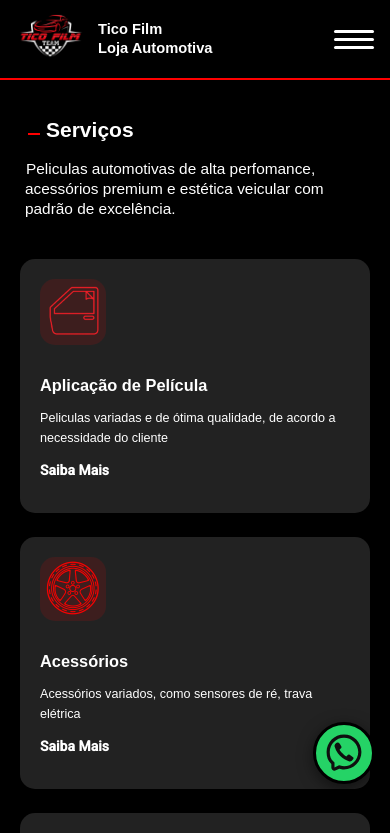
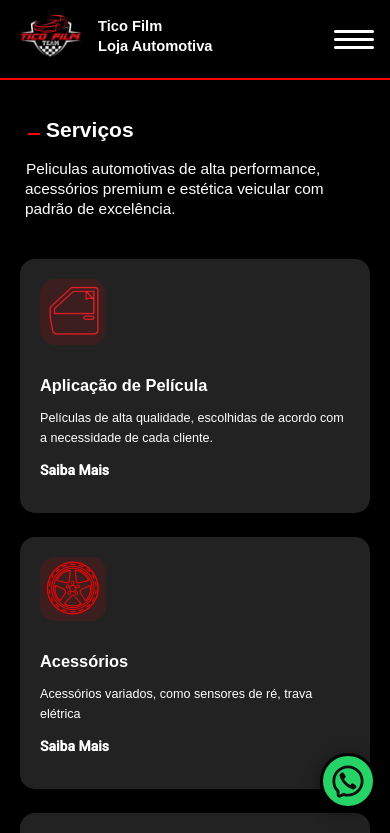
Before and after one commit to MurilloRigaud/LandingPage, an Angular app: page /servicos in a window 390 px wide. Shown: the top 833 px of the page. Built offline with nearby package versions, Linux system fonts and the light colour scheme; a web font is replaced by a local one.

Commit message:
Lapidando o site

```diff
--- a/src/app/app.html
+++ b/src/app/app.html
@@ -1,5 +1,3 @@
-<div class="app">
-  <!-- Botão flutuante do WhatsApp -->
 <a
   class="whatsapp-flutuante"
   href="https://wa.me/5577981166684"
@@ -7,12 +5,17 @@
   rel="noopener noreferrer"
   aria-label="Fale conosco pelo WhatsApp"
 >
-  <span class="whatsapp-icone"><img src="iconeWhat.svg" alt="Whatsaap"></span>
+  <img src="iconeWhat.svg" alt="">
 </a>
+
+<div class="app">
+
   <app-header></app-header>
 
   <main>
     <router-outlet></router-outlet>
   </main>
+
   <app-footer></app-footer>
+
 </div>
--- a/src/app/components/header/header.scss
+++ b/src/app/components/header/header.scss
@@ -23,7 +23,7 @@
 }
 
 .texto {
-  padding: 0 0 0 12px;
+  padding: 0 0 5px 12px;
   line-height: 1.3;
 
   h1 {
@@ -67,7 +67,6 @@
   }
 }
 
-/* Menu — em coluna, escondido por padrão no mobile */
 nav {
   display: none;
   flex-direction: column;
@@ -87,9 +86,7 @@ nav {
   }
 }
 
-/* ===================================
-   TABLET / DESKTOP
-=================================== */
+
 @media (min-width: 900px) {
   .cabecalho {
     height: 103px;
--- a/src/app/components/pages/quem-somos/quem-somos.html
+++ b/src/app/components/pages/quem-somos/quem-somos.html
@@ -1,7 +1,7 @@
 <div class="container">
   <div class="header">
     <div class="texto">
-      <p><span class="material-symbols-outlined icone-minimizar"> minimize</span>Quem somos</p>
+      <p id="titulo"><span class="material-symbols-outlined icone-minimizar"> minimize</span>Quem somos</p>
       <h1>
         Mais que uma loja,<span style="color: red"> <br />somos apaixonados por carros</span>
       </h1>
--- a/src/app/components/pages/quem-somos/quem-somos.scss
+++ b/src/app/components/pages/quem-somos/quem-somos.scss
@@ -1,11 +1,5 @@
 .container {
-  padding-top: 20px;
-}
-
-h1 {
-  font-size: clamp(1.8em, 6vw, 3.4em);
-  line-height: 1.15;
-  padding-bottom: 15px;
+  padding-top: 12px;
 }
 
 .header {
@@ -20,12 +14,22 @@ h1 {
   line-height: 1.6;
   padding: 20px;
 
+  h1 {
+  font-size: clamp(1.8em, 6vw, 3.4em);
+  line-height: 1.15;
+  padding-bottom: 15px;
+  padding-left: 5px;
+}
+
   h3 {
     padding-bottom: 15px;
     cursor: pointer;
   }
   p {
     padding: 5px;
+  }
+  #titulo{
+    padding-bottom: 12px;
   }
 }
 
@@ -89,9 +93,6 @@ h1 {
   color: red;
 }
 
-/* ===================================
-   TABLET / DESKTOP
-=================================== */
 @media (min-width: 900px) {
   .header {
     flex-direction: row;
@@ -101,6 +102,10 @@ h1 {
   .texto {
     width: 80%;
     line-height: 35px;
+
+    h1{
+      padding-left: 10px;
+    }
   }
 
   .imagem-header {
@@ -113,4 +118,5 @@ h1 {
     aspect-ratio: auto;
     height: 420px;
   }
+
 }
--- a/src/app/components/pages/servicos/pagina-servico/pagina-servico.html
+++ b/src/app/components/pages/servicos/pagina-servico/pagina-servico.html
@@ -2,10 +2,7 @@
   <div class="header">
     <div class="texto">
       <h3><a routerLink="/servicos"> ⬅ Voltar para serviços</a></h3>
-      <p>
-        <span class="material-symbols-outlined icone-minimizar" translate="no"> minimize</span
-        >{{ servico.categoria }}
-      </p>
+
       <h1>
         {{ servico.titulo }} <span style="color: red"> <br />{{ servico.tituloDestaque }}</span>
       </h1>
--- a/src/app/components/pages/servicos/pagina-servico/pagina-servico.scss
+++ b/src/app/components/pages/servicos/pagina-servico/pagina-servico.scss
@@ -87,7 +87,11 @@ h1 {
     grid-template-columns: repeat(auto-fit, minmax(170px, 1fr));
   }
 }
-
+.texto{
+  h1{
+    padding-left: 3px;
+  }
+}
 #caixa-introducao {
   text-indent: 3px;
 
@@ -213,3 +217,87 @@ h1 {
     transform: none;
   }
 }
+@media (max-width: 699px) {
+  .sessao-1 {
+    display: grid;
+    grid-template-columns: repeat(2, minmax(0, 1fr));
+    gap: 12px;
+
+    padding: 20px 12px;
+    border-bottom: none;
+  }
+
+  /* Introdução ocupa toda a largura */
+  #caixa-introducao {
+    grid-column: 1 / -1;
+
+    border: none;
+    padding: 0 4px 16px;
+    margin-bottom: 4px;
+
+    background: transparent;
+  }
+
+  #caixa-introducao p {
+    font-size: 0.75rem;
+    text-transform: uppercase;
+    letter-spacing: 0.5px;
+  }
+
+  #caixa-introducao h2 {
+    font-size: clamp(1.5rem, 7vw, 2rem);
+    line-height: 1.15;
+    padding-top: 8px;
+  }
+
+  /* Cards dos benefícios */
+  .sessao-1 .cards:not(#caixa-introducao) {
+    min-width: 0;
+
+    padding: 16px 14px 18px;
+
+    background: #0c0c0c;
+    border: 1px solid #292929;
+    border-radius: 12px;
+
+    line-height: 1.4;
+  }
+
+  .sessao-1 .cards:not(#caixa-introducao) .material-symbols-outlined {
+    display: inline-flex;
+    align-items: center;
+    justify-content: center;
+
+    width: 42px;
+    height: 42px;
+
+    margin-bottom: 10px;
+    padding: 0;
+
+    border-radius: 10px;
+
+    background: rgba(255, 0, 0, 0.08);
+    border: 1px solid rgba(255, 0, 0, 0.25);
+
+    color: red;
+    font-size: 26px;
+  }
+
+  .sessao-1 .cards:not(#caixa-introducao) h3 {
+    padding: 0;
+    margin: 0 0 8px;
+
+    font-size: 0.95rem;
+    line-height: 1.25;
+  }
+
+  .sessao-1 .cards:not(#caixa-introducao) p {
+    padding: 0;
+    margin: 0;
+
+    font-size: 0.78rem;
+    line-height: 1.45;
+
+    color: #bdbdbd;
+  }
+}
--- a/src/app/components/pages/servicos/servicos.html
+++ b/src/app/components/pages/servicos/servicos.html
@@ -1,14 +1,14 @@
 <div class="Servicos">
   <div class="header">
     <h1><span class="material-symbols-outlined icone-minimizar">minimize</span>Serviços</h1>
-    <p>Peliculas automotivas de alta perfomance, acessórios premium e estética veicular com padrão de excelência.</p>
+    <p>Peliculas automotivas de alta performance, acessórios premium e estética veicular com padrão de excelência.</p>
   </div>
 
   <div class="container">
       <nav class="cards" id="caixa1">
         <img src="Logo pelicula.png" alt="Logo Pelicula">
        <h3>Aplicação de Película</h3>
-        <p>Peliculas variadas e de ótima qualidade, de acordo a necessidade do cliente</p>
+        <p>Películas de alta qualidade, escolhidas de acordo com a necessidade de cada cliente.</p>
         <a routerLink="/servicos/peliculas">Saiba Mais</a>
       </nav>
       <nav class="cards" id="caixa2">
@@ -20,7 +20,7 @@
       <nav class="cards" id="caixa3">
         <img src="Logo rastreador.png" alt="Logo rastreador">
         <h3>Rastreadores</h3>
-        <p>Quer garantir a segurança do seu carro, também trabalhamos com rastreadores</p>
+        <p>Mais segurança e controle para o seu veículo com rastreamento em tempo real.</p>
         <a routerLink="/servicos/rastreadores">Saiba Mais</a>
       </nav>
        <nav class="cards" id="caixa4">
--- a/src/styles.scss
+++ b/src/styles.scss
@@ -1,8 +1,7 @@
 @use '@angular/material' as mat;
 
 html {
-  overflow-x: hidden;
-  @include mat.theme(
+@include mat.theme(
     (
       color: (
         primary: mat.$azure-palette,
@@ -23,7 +22,7 @@ body {
 
   margin: 0;
   width: 100%;
-  overflow-x: hidden;
+  overflow-x: clip;
 }
 
 img {
@@ -60,7 +59,7 @@ a {
 a:hover {
   color: red;
   border-color: red;
-  padding-bottom: 7px;
+
 }
 
 .app {
@@ -79,16 +78,18 @@ main {
 .whatsapp-flutuante {
   position: fixed;
 
-  right: 15px;
-  bottom: 60px;
+  right: 16px;
+  bottom: 20px;
 
   width: 62px;
   height: 62px;
 
+  padding: 0;
+  margin: 0;
+
   background-color: #25D366;
 
   border: 3px solid #000;
-
   border-radius: 50%;
 
   display: flex;
@@ -97,23 +98,49 @@ main {
 
   text-decoration: none;
 
-  z-index: 9999;
+  z-index: 99999;
 
-  box-shadow:
-    0 4px 15px rgba(0, 0, 0, 0.5);
+  box-shadow: 0 4px 15px rgba(0, 0, 0, 0.5);
 
-  transition: all 0.3s ease;
+  transition:
+    transform 0.3s ease,
+    box-shadow 0.3s ease;
+}
 
-  img{
-    height: 40px;
-    width: 40px;
-    padding-top: 2px;
-  }
+.whatsapp-flutuante img {
+  display: block;
+
+  width: 40px;
+  height: 40px;
+
+  margin: 0;
+  padding: 0;
 }
 
 .whatsapp-flutuante:hover {
   transform: scale(1.12);
 
-  box-shadow:
-    0 0 20px rgba(37, 211, 102, 0.6);
+  border-color: #000;
+
+  box-shadow: 0 0 20px rgba(37, 211, 102, 0.6);
 }
+
+@media (max-width: 700px) {
+
+  .whatsapp-flutuante {
+    width: 56px;
+    height: 56px;
+
+    right: 14px;
+
+    bottom: calc(
+      35px + env(safe-area-inset-bottom)
+    );
+  }
+
+  .whatsapp-flutuante img {
+    width: 34px;
+    height: 34px;
+  }
+
+}
```
Also changed, not shown: src/app/components/pages/servicos/dados-servicos.ts (+15 -16 lines).
